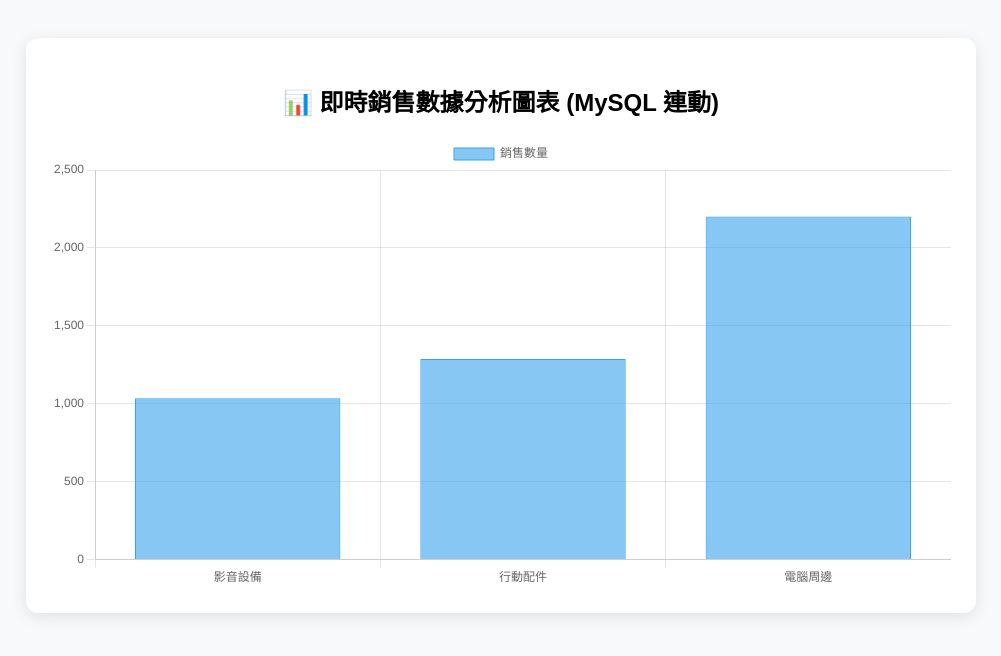
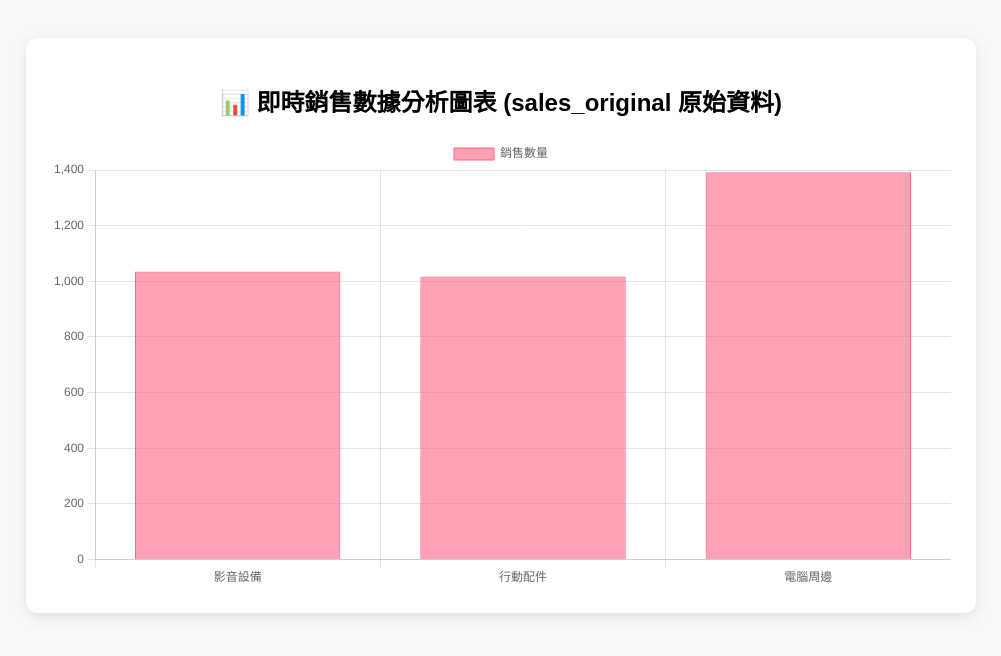
Before and after one commit to xinyu1823/rwd-dashboard, a plain HTML site: page index.html in a window 1280 px wide. Shown: the whole page, without its empty margins (139-1140 px from the left). Drawn offline with nearby package versions, Linux system fonts and the light colour scheme.

Commit message:
Switch dashboard data to sales_original

```diff
--- a/index.html
+++ b/index.html
@@ -12,7 +12,7 @@
 </head>
 <body>
     <div class="container">
-        <h2>📊 即時銷售數據分析圖表 (MySQL 連動)</h2>
+        <h2>📊 即時銷售數據分析圖表 (sales_original 原始資料)</h2>
         <canvas id="myChart"></canvas>
     </div>
     <script>
@@ -23,9 +23,9 @@
                 labels: ["\u5f71\u97f3\u8a2d\u5099", "\u884c\u52d5\u914d\u4ef6", "\u96fb\u8166\u5468\u908a"],
                 datasets: [{
                     label: '銷售數量',
-                    data: [1035, 1287, 2202],
-                    backgroundColor: 'rgba(54, 162, 235, 0.6)',
-                    borderColor: 'rgba(54, 162, 235, 1)',
+                    data: [1035, 1017, 1392],
+                    backgroundColor: 'rgba(255, 99, 132, 0.6)',
+                    borderColor: 'rgba(255, 99, 132, 1)',
                     borderWidth: 1
                 }]
             },
```
